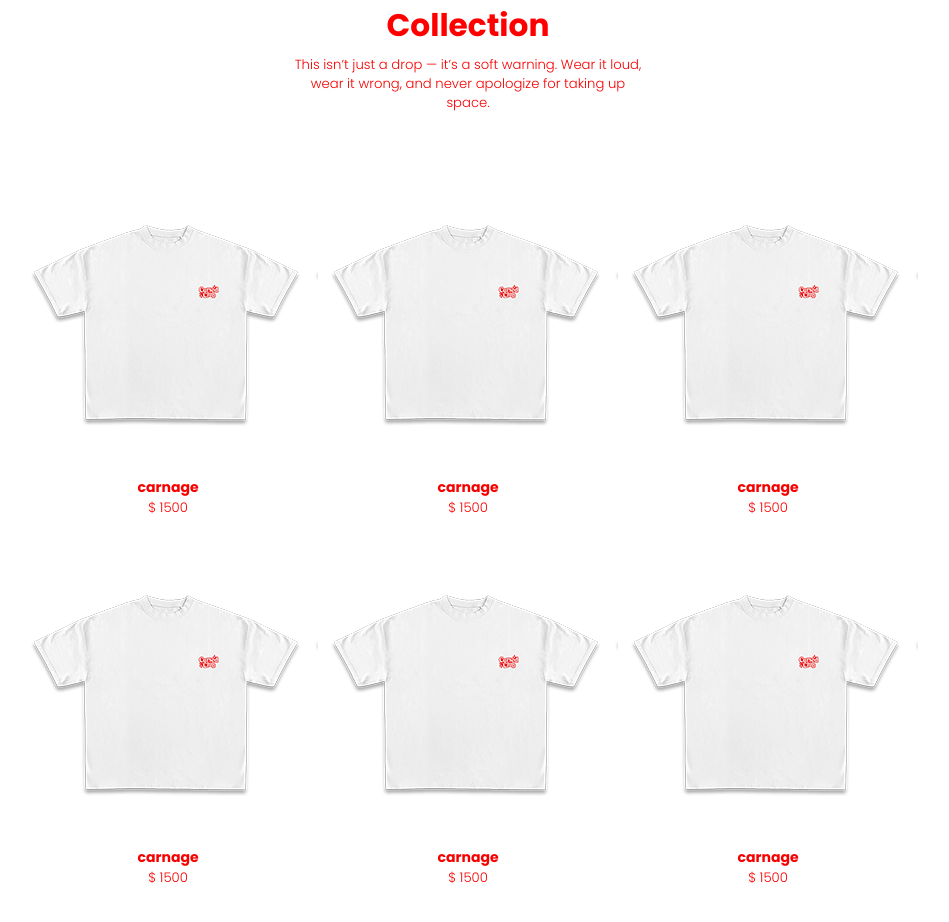
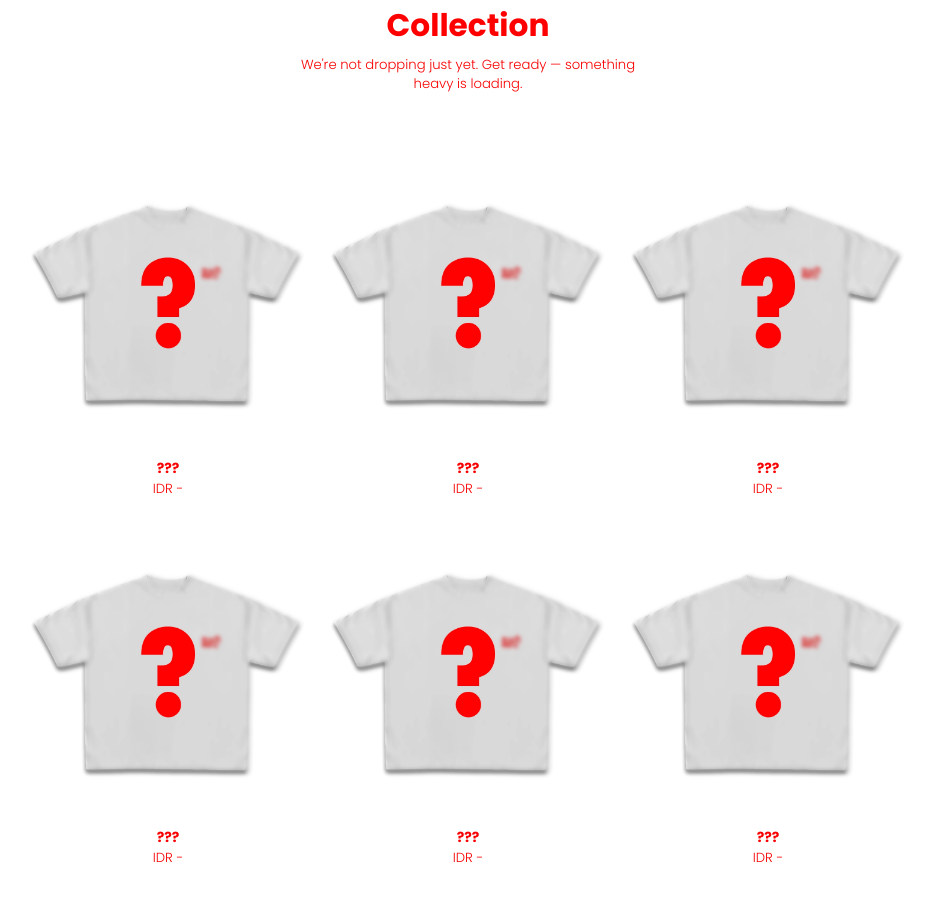
Before and after one commit to mamangjapri06/website-demo, a plain HTML site: page index.html in a window 1280 px wide. Shown: the part 1858-2780 px from the top of the page, without its empty margins (172-1121 px from the left). Drawn offline with nearby package versions, Linux system fonts and the light colour scheme.

Commit message:
Add files via upload

```diff
--- a/index.html
+++ b/index.html
@@ -29,7 +29,7 @@
       <div class="navbar-nav">
         <a href="#home">Home </a>
         <a href="#about">About</a>
-        <a href="#menu">Catalog</a>
+        <a href="#menu">Collection</a>
         <a href="#contact">Join the Cursed</a>
       </div>
 
@@ -46,7 +46,7 @@
       <main class="content">
         <h1>Stay Cursed <span>Club</span></h1>
         <p>Not sure what this is, but you’re already in too deep.</p>
-        <a href="#" class="cta">GET CURSED</a>
+        <a href="#menu" class="cta">GO TO COLLECTION</a>
       </main>
     </section>
 
@@ -89,40 +89,39 @@
     <section id="menu" class="menu">
       <h2><span>Collection</span></h2>
       <p>
-        This isn’t just a drop — it’s a soft warning. Wear it loud, wear it
-        wrong, and never apologize for taking up space.
+        We're not dropping just yet. Get ready — something heavy is loading.
       </p>
 
       <div class="row">
         <div class="menu-card">
-          <img src="img/menu/1.png" alt="tshirt" class="menu-card-img" />
-          <h3 class="menu-card-title">carnage</h3>
-          <p class="menu-card-price">$ 1500</p>
+          <img src="img/menu/1.webp" alt="tshirt" class="menu-card-img" />
+          <h3 class="menu-card-title">???</h3>
+          <p class="menu-card-price">IDR -</p>
         </div>
         <div class="menu-card">
-          <img src="img/menu/1.png" alt="tshirt" class="menu-card-img" />
-          <h3 class="menu-card-title">carnage</h3>
-          <p class="menu-card-price">$ 1500</p>
+          <img src="img/menu/1.webp" alt="tshirt" class="menu-card-img" />
+          <h3 class="menu-card-title">???</h3>
+          <p class="menu-card-price">IDR -</p>
         </div>
         <div class="menu-card">
-          <img src="img/menu/1.png" alt="tshirt" class="menu-card-img" />
-          <h3 class="menu-card-title">carnage</h3>
-          <p class="menu-card-price">$ 1500</p>
+          <img src="img/menu/1.webp" alt="tshirt" class="menu-card-img" />
+          <h3 class="menu-card-title">???</h3>
+          <p class="menu-card-price">IDR -</p>
         </div>
         <div class="menu-card">
-          <img src="img/menu/1.png" alt="tshirt" class="menu-card-img" />
-          <h3 class="menu-card-title">carnage</h3>
-          <p class="menu-card-price">$ 1500</p>
+          <img src="img/menu/1.webp" alt="tshirt" class="menu-card-img" />
+          <h3 class="menu-card-title">???</h3>
+          <p class="menu-card-price">IDR -</p>
         </div>
         <div class="menu-card">
-          <img src="img/menu/1.png" alt="tshirt" class="menu-card-img" />
-          <h3 class="menu-card-title">carnage</h3>
-          <p class="menu-card-price">$ 1500</p>
+          <img src="img/menu/1.webp" alt="tshirt" class="menu-card-img" />
+          <h3 class="menu-card-title">???</h3>
+          <p class="menu-card-price">IDR -</p>
         </div>
         <div class="menu-card">
-          <img src="img/menu/1.png" alt="tshirt" class="menu-card-img" />
-          <h3 class="menu-card-title">carnage</h3>
-          <p class="menu-card-price">$ 1500</p>
+          <img src="img/menu/1.webp" alt="tshirt" class="menu-card-img" />
+          <h3 class="menu-card-title">???</h3>
+          <p class="menu-card-price">IDR -</p>
         </div>
       </div>
     </section>
@@ -131,16 +130,19 @@
     <!-- Contact Section Start-->
     <section id="contact" class="contact">
       <h2><span>Join the Cursed</span></h2>
-      <p>Don’t just watch the drip — be the first to wear it.</p>
+      <p>
+        Stay in the loop — send us your info and never miss a drop from Cursed
+        Club.
+      </p>
 
       <div class="row">
-        <iframe
+        <!-- <iframe
           src="https://www.google.com/maps/embed?pb=!1m18!1m12!1m3!1d3965.3575359275665!2d106.81515110000001!3d-6.347729199999998!2m3!1f0!2f0!3f0!3m2!1i1024!2i768!4f13.1!3m3!1m2!1s0x2e69ee825464112b%3A0x1d97e372b0cb2471!2sGg.%20Djikin%2C%20RT.2%2FRW.8%2C%20Srengseng%20Sawah%2C%20Kec.%20Jagakarsa%2C%20Kota%20Jakarta%20Selatan%2C%20Daerah%20Khusus%20Ibukota%20Jakarta%2012630!5e0!3m2!1sen!2sid!4v1751153996469!5m2!1sen!2sid"
           allowfullscreen=""
           loading="lazy"
           referrerpolicy="no-referrer-when-downgrade"
           class="map"
-        ></iframe>
+        ></iframe> -->
 
         <form action="">
           <div class="input-group">
@@ -155,7 +157,7 @@
             <i data-feather="phone"></i>
             <input type="text" placeholder="Phone Number" />
           </div>
-          <button type="submit" class="btn">SECURE THE DRIP</button>
+          <button type="submit" class="btn">SEND IT</button>
         </form>
       </div>
     </section>
```
